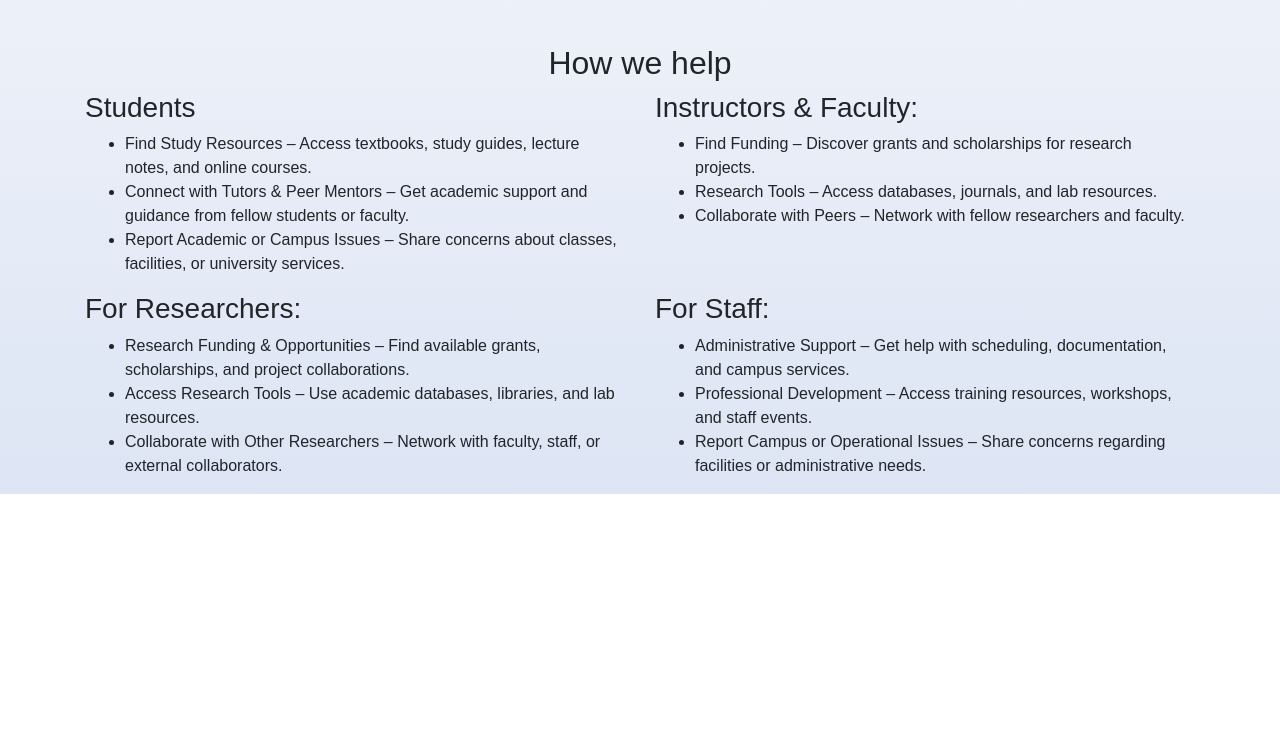
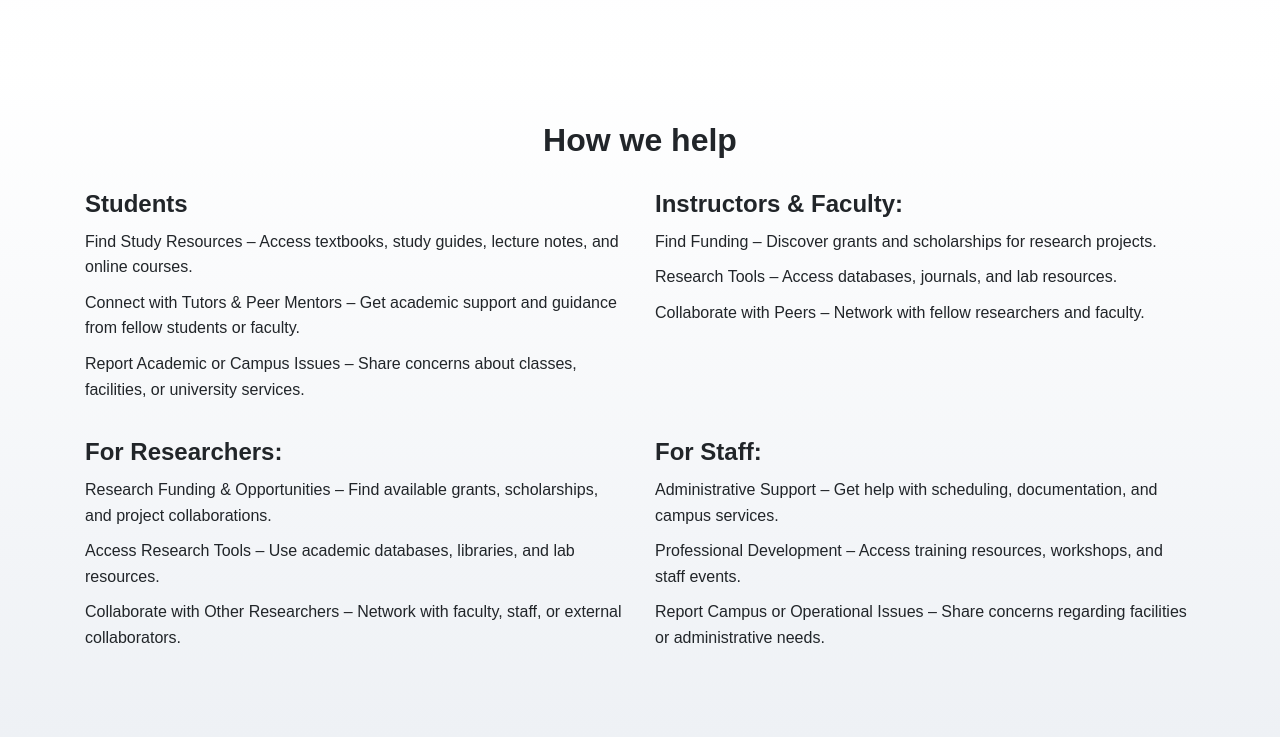
Before and after one commit to KaceyStarr/Hackaton2025, a Flask app: page / in a window 1280 px wide. Shown: the part 587-1324 px from the top of the page. Before the commit the page ends 1081 px from the top, so only its background shows below. Run offline with Flask 3, Linux system fonts and the light colour scheme; some libraries are stand-ins or nearby versions.

Commit message:
formated the changes

```diff
--- a/static/index.css
+++ b/static/index.css
@@ -1,29 +1,17 @@
 body {
-    background: linear-gradient(to bottom, white, #dde5f4);
     font-family: Arial, sans-serif;
     margin: 0;
     padding: 0;
+    overflow-x: hidden;
 }
 
 .navbar {
-    background-color: white;
-    padding: 15px;
-    box-shadow: 0 2px 4px rgba(0, 0, 0, 0.1);
-}
-
-.navbar-brand {
-    font-weight: bold;
-    color: black;
-    text-decoration: none;
-}
-
-.navbar-nav .nav-link {
-    color: black;
-    margin-right: 15px;
+    background: white;
+    padding: 15px 0;
 }
 
 .contact-btn {
-    background-color: #e0e0e0;
+    background: #f1f1f1;
     border-radius: 20px;
     padding: 5px 15px;
 }
@@ -31,19 +19,44 @@ body {
 .hero {
     text-align: center;
     padding: 50px 20px;
-}
-
-.hero h1 {
-    font-size: 2.5rem;
-    font-weight: bold;
-}
-
-.highlight {
-    color: blue;
+    background: linear-gradient(to bottom, #f8f9fa, white);
 }
 
 .video-container {
-    margin-top: 20px;
+    margin: 20px auto;
+    max-width: 560px;
+}
+
+.help-section {
+    padding: 50px 20px;
+    background: linear-gradient(to bottom, white, #eef1f5);
+}
+
+.help-section h2 {
+    font-size: 32px;
+    font-weight: bold;
+    margin-bottom: 30px;
+}
+
+.help-section .row {
     display: flex;
-    justify-content: center;
+    justify-content: space-between;
+    margin-bottom: 20px;
 }
+
+.help-section h3 {
+    font-size: 24px;
+    font-weight: bold;
+    margin-bottom: 10px;
+}
+
+.help-section ul {
+    list-style: none;
+    padding: 0;
+}
+
+.help-section ul li {
+    font-size: 16px;
+    line-height: 1.6;
+    margin-bottom: 10px;
+}
```
